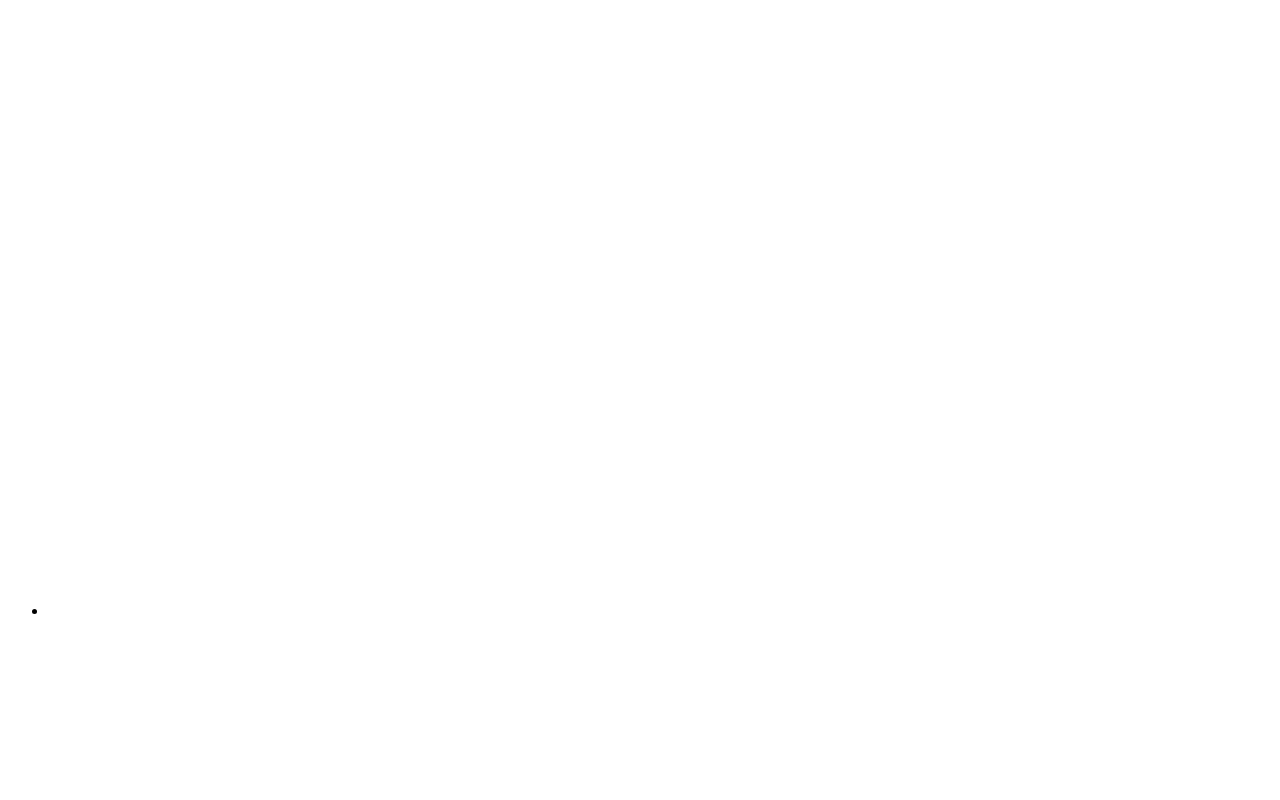
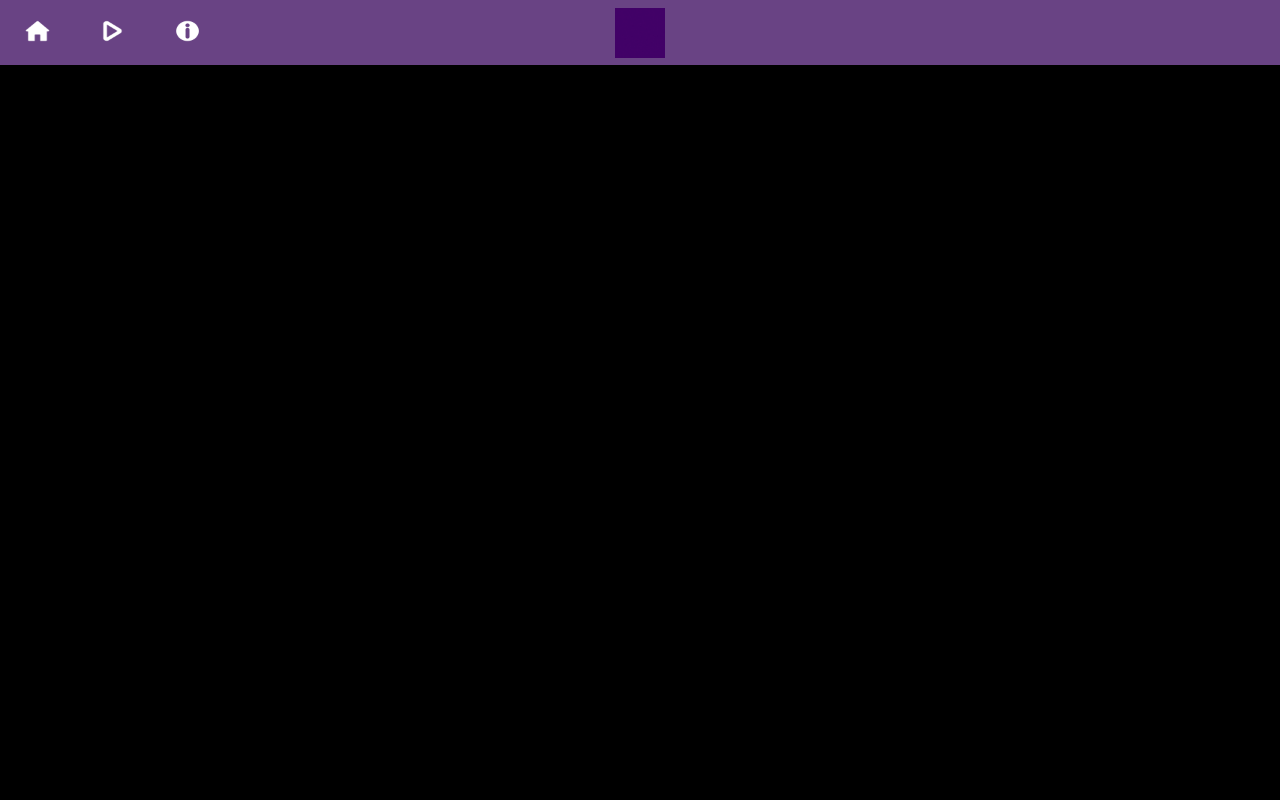
Before and after one commit to lilipix/P1-WildQuiz, a plain HTML site: page index.html in a window 1280 px wide. Shown: the top 800 px of the page. Drawn offline with Linux system fonts and the light colour scheme.

Commit message:
Adding the header for page 1, with icons that will be changed.

```diff
--- a/css/style.css
+++ b/css/style.css
@@ -0,0 +1,63 @@
+/* ------------------------------------------------ GENERAL */
+
+* {
+	box-sizing: border-box;
+	margin: 0;
+	padding: 0;
+	text-decoration: none;
+	list-style-type: none;
+}
+
+html, body {
+	height: 100%;
+}
+
+body {
+	background: #000;
+	display: grid;
+	grid-template-rows: 65px 1fr 65px;
+}
+
+/* ------------------------------------------------ HEADER */
+
+header {
+	background: #694384;
+	display: grid;
+	grid-template-columns: 1fr auto 1fr;
+}
+
+nav {
+	display: flex;
+	align-items: center;
+}
+
+header nav ul {
+	display: flex;
+	align-content: center;
+}
+
+.nav-icons {
+	height: 50px;
+	width: 75px;
+}
+
+#logo-link {
+	align-self: center;
+}
+
+#logo-image {
+	height: 50px;
+	width: 50px;
+	margin-top: 5px;
+	align-self: center;
+}
+
+/* ------------------------------------------------ MAIN */
+
+
+
+/* ------------------------------------------------ FOOTER */
+
+
+
+/* ------------------------------------------------ FLEXIBILITY */
--- a/index.html
+++ b/index.html
@@ -11,13 +11,15 @@
 		<header>
 			<nav>
 				<ul>
-					<li><a href="index.html"><img src="assets/icons/home.png" alt="home.png"></a></li>
-					<li><a href="play.html"><img src="assets/icons/play.png" alt="play.png"></a></li>
-					<li><a href="info.html"><img src="assets/icons/info.png" alt="info.png"></a></li>
+					<li><a href="index.html"><img class="nav-icons" src="assets/icons/home.png" alt="home.png"></a></li>
+					<li><a href="play.html"><img class="nav-icons" src="assets/icons/play.png" alt="play.png"></a></li>
+					<li><a href="info.html"><img class="nav-icons" src="assets/icons/info.png" alt="info.png"></a></li>
 				</ul>
 			</nav>
 
 			<a id="logo-link" href="index.html"><img id="logo-image" src="assets/logo/WildQuiz-logo.gif" alt="WildQuiz-logo.gif"></a>
+
+			<div class="empty"></div>
 		</header>
 
 	<script src="js/script.js"></script>
```
